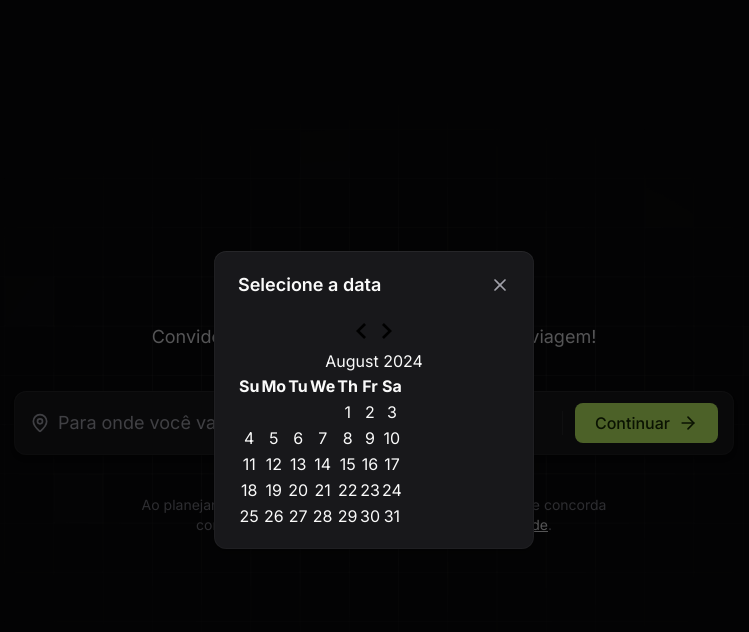
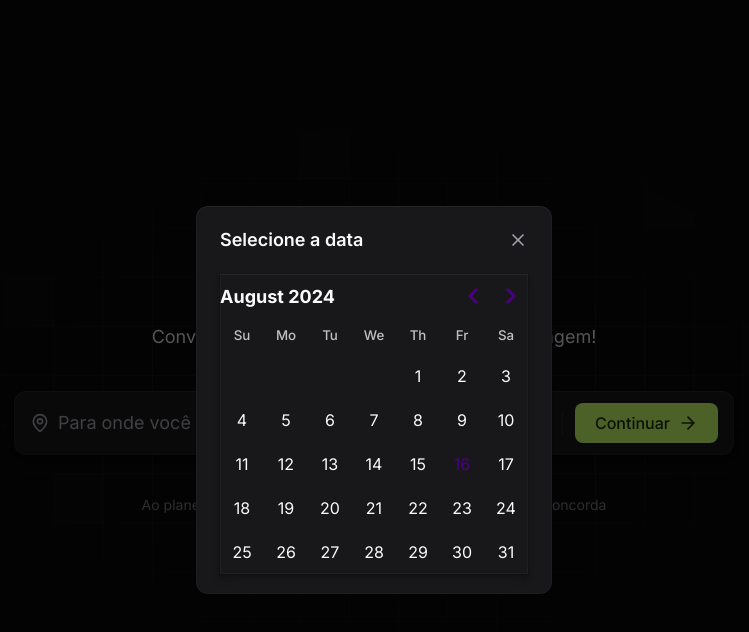
Before and after one commit to itsLuisRezende/plann.er-NLW, a React (Vite) app: page / in a window 1280 px wide. Both pictures are taken after a click on the button "Quando?". Shown: the top 632 px of the page, without its empty margins (266-1015 px from the left). Built offline with nearby package versions, Linux system fonts and the light colour scheme.

Commit message:
Customizando DayPicker

```diff
--- a/src/index.css
+++ b/src/index.css
@@ -9,3 +9,9 @@
 input {
     color-scheme: dark;
 }
+
+.rdp-root {
+    --rdp-accent-color: indigo; /* Change the accent color to indigo. */
+    --rdp-accent-background-color: indigo; /* Change the accent background color. */
+    /* Add more CSS variables here. */
+  }
--- a/src/pages/create-trip/steps/destination-and-date-step.tsx
+++ b/src/pages/create-trip/steps/destination-and-date-step.tsx
@@ -1,7 +1,8 @@
 import { ArrowRight, Calendar, MapPin, Settings2, X } from "lucide-react"
 import { Button } from "../../../components/button";
 import { useState } from "react";
-import { DayPicker } from "react-day-picker";
+import { DateRange, DayPicker } from "react-day-picker";
+import "react-day-picker/style.css";
 
 interface DestinationAndDateStepProps {
     isGuestsInputOpen: boolean
@@ -15,6 +16,7 @@ export function DestinationAndDateStep({
     isGuestsInputOpen,
 }: DestinationAndDateStepProps) {
   const [isDatePickerOpen, setIsDatePickerOpen] = useState(false)
+  const [eventStartAndEndDates, setEventStartAndEndDates] = useState<DateRange | undefined>()
 
   function openDatePicker() {
     return setIsDatePickerOpen(true)
@@ -40,7 +42,7 @@ export function DestinationAndDateStep({
 
             {isDatePickerOpen && (
               <div className="fixed inset-0 bg-black/60 flex items-center justify-center">
-                <div className="w-[320px] rounded-xl py-5 px-6 shadow-shape bg-zinc-900 space-y-5">
+                <div className="rounded-xl py-5 px-6 shadow-shape bg-zinc-900 space-y-5">
                   <div className="space-y-2">
                     <div className="flex items-center justify-between">
                       <h2 className="text-lg font-semibold">Selecione a data</h2>
@@ -49,7 +51,7 @@ export function DestinationAndDateStep({
                       </button>
                     </div>
                   </div>
-                  <DayPicker mode="range"/>
+                  <DayPicker className="shadow-shape" mode="range" selected={eventStartAndEndDates} onSelect={setEventStartAndEndDates}/>
                 </div>
               </div>
             )}
```
